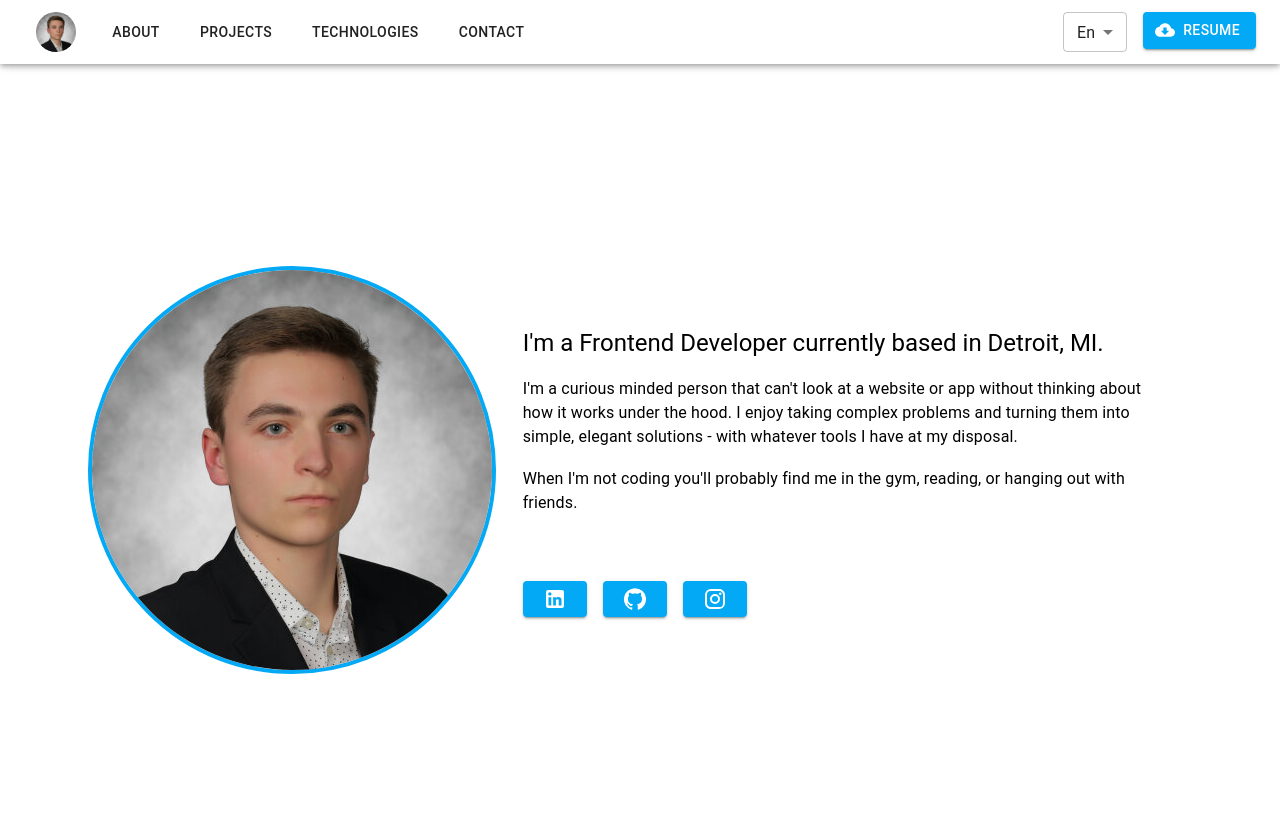
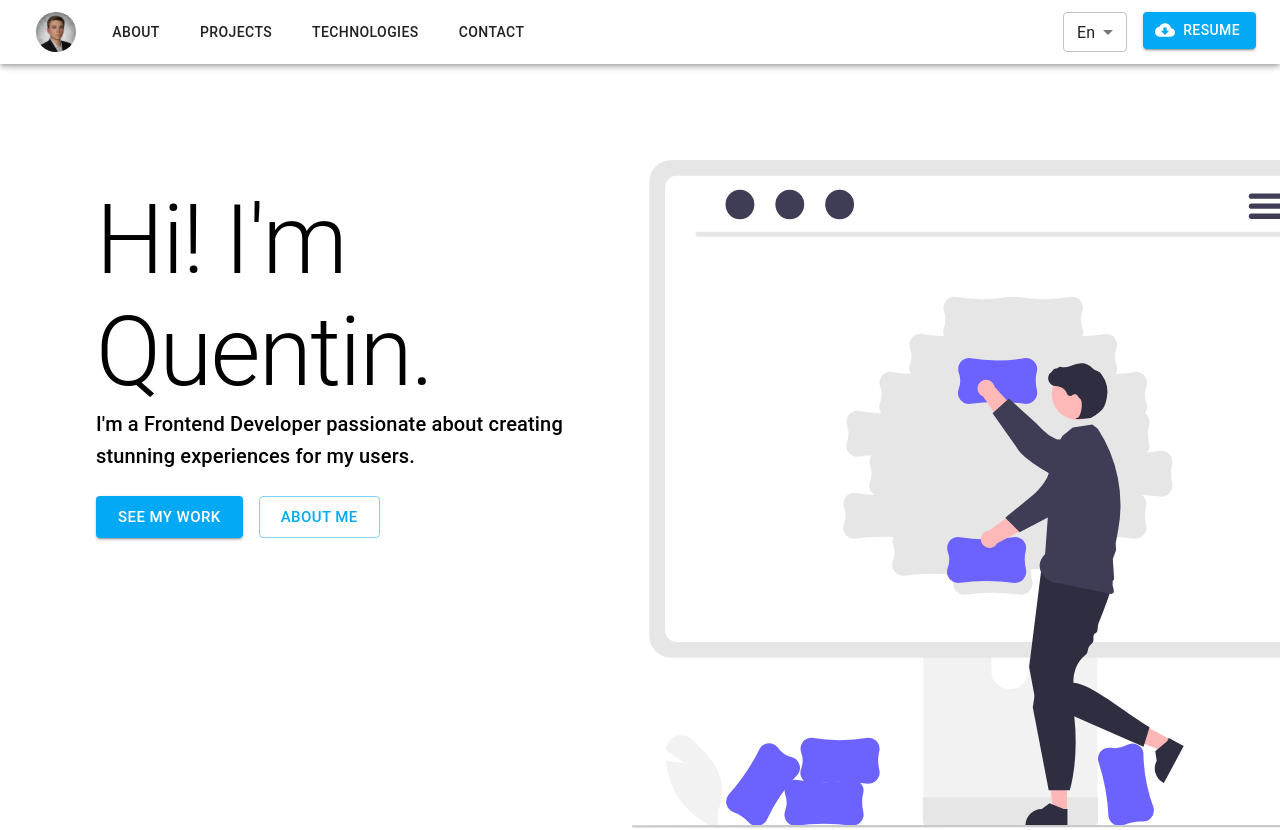
Before and after one commit to couvq/Portfolio-Site-V.2, a React (Create React App) app in the folder portfolio-site-v2/: page / in a window 1280 px wide. Shown: the top 830 px of the page. Built offline with nearby package versions, Linux system fonts and the light colour scheme.

Commit message:
uncommented hero in App.js

```diff
--- a/portfolio-site-v2/src/App.js
+++ b/portfolio-site-v2/src/App.js
@@ -32,7 +32,7 @@ const App = () => {
     <div >
       <ThemeProvider theme={theme}>
         <NavBar language={language} setLanguage={languageToggler} />
-        {/* <Hero language={language} /> */}
+        <Hero language={language} />
         <About language={language} />
         <Projects />
         <Technologies />
```
